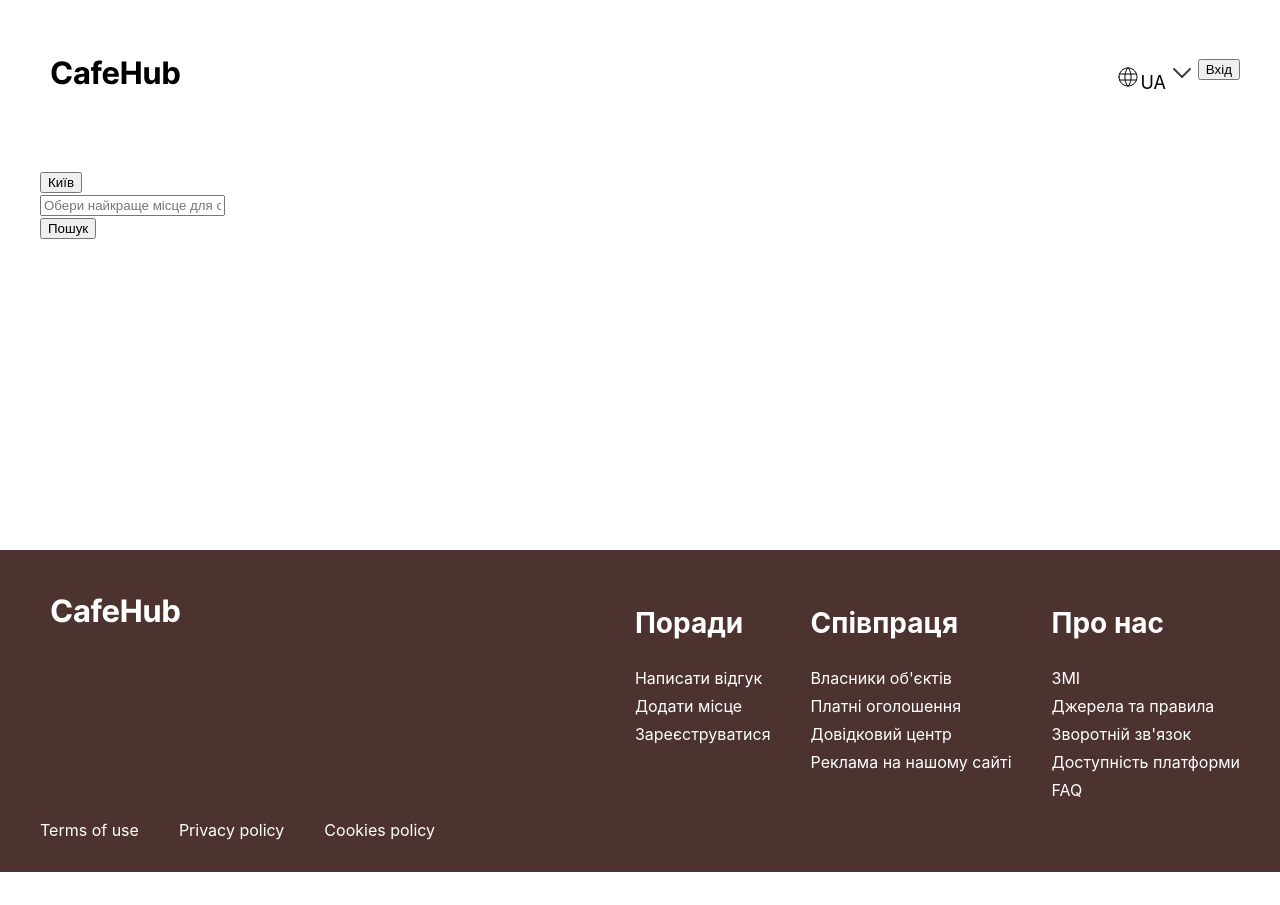
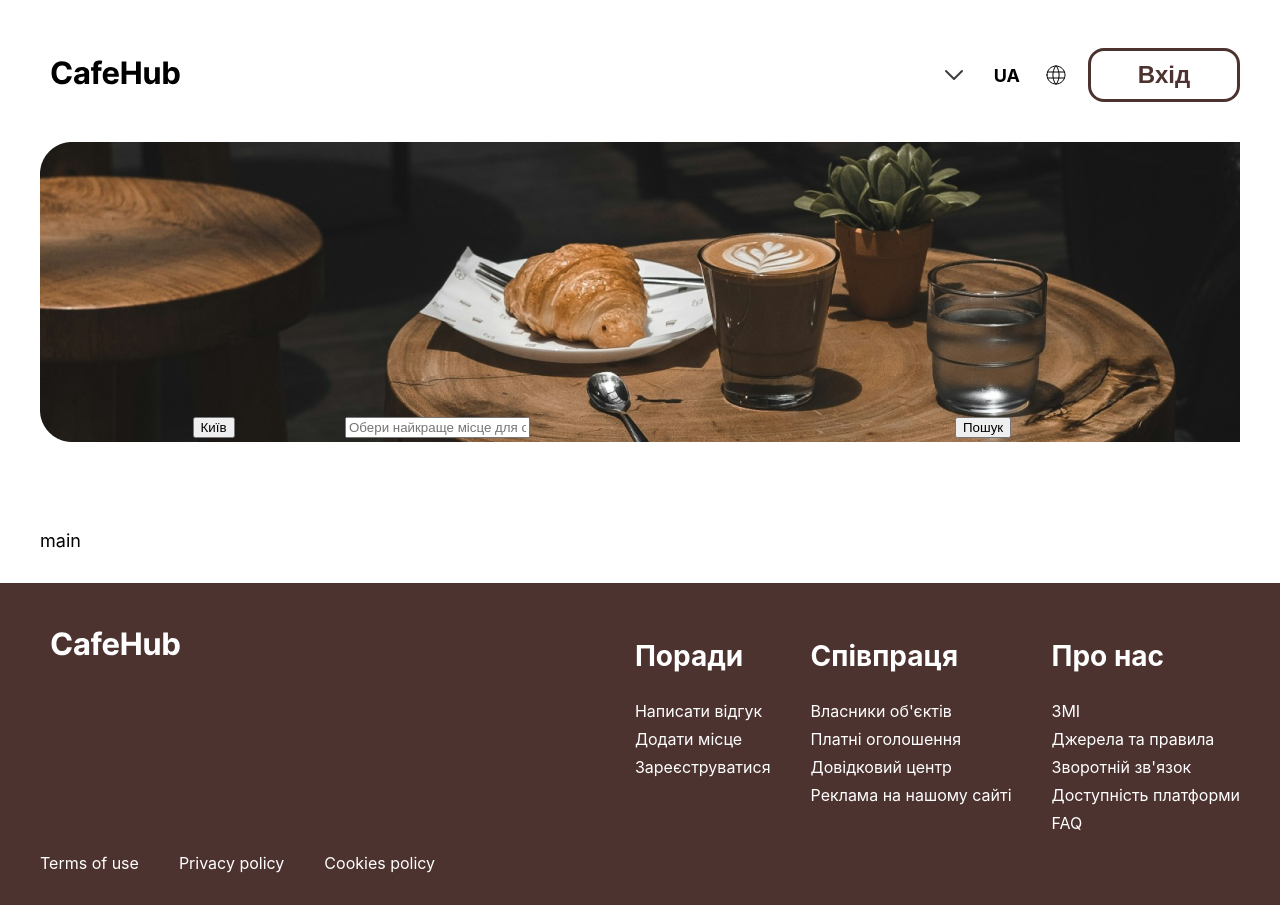
Before and after one commit to vitalii-fedusov/CafeHub, a React (Create React App) app: page / in a window 1280 px wide. Before the commit the page ends 872 px from the top, so only its background shows below. Built offline with nearby package versions, Linux system fonts and the light colour scheme.

Commit message:
add base top-bar layout

```diff
--- a/public/index.html
+++ b/public/index.html
@@ -1,5 +1,5 @@
 <!DOCTYPE html>
-<html lang="en">
+<html lang="en" class="page">
   <head>
     <meta charset="utf-8" />
     <link rel="icon" href="%PUBLIC_URL%/favicon.ico" />
@@ -26,7 +26,7 @@
     -->
     <title>React App</title>
   </head>
-  <body>
+  <body class="page__body">
     <noscript>You need to enable JavaScript to run this app.</noscript>
     <div id="root"></div>
     <!--
--- a/src/App.scss
+++ b/src/App.scss
@@ -1,5 +1,6 @@
 @import '/src/style-utils/vars.scss';
 @import '/src/style-utils/normalize.scss';
+@import '/src/style-utils/mixins.scss';
 
 @import '../src/Components/Header/Header.scss';
 @import '../src/Components/Main/Main.scss';
@@ -11,7 +12,18 @@
 
 .container {
   font-size: 18px;
-  min-height: calc(100vh - #{$footer-height});
   max-width: 1440px;
   padding: 40px 40px 32px;
+  margin: 0 auto;
 }
+
+.page {
+
+  &__header {
+    margin-bottom: 88px;
+  }
+
+  &__body {
+    margin-inline: auto;
+  }
+}
--- a/src/Components/Footer/Footer.scss
+++ b/src/Components/Footer/Footer.scss
@@ -2,7 +2,7 @@
   display: flex;
   justify-content: space-between;
   height: $footer-height;
-  background-color: #4c3330;
+  background-color: $brown-color;
   padding: 28px 40px 32px;
   color: #fff;
 
--- a/src/Components/Header/Header.scss
+++ b/src/Components/Header/Header.scss
@@ -1,5 +1,7 @@
 .header {
-  height: $header-height;
+  &__top-bar {
+    margin-bottom: 32px;
+  }
 }
 
 .top-bar {
@@ -14,5 +16,60 @@
 
   &__items {
     display: flex;
+    gap: 20px;
+  }
+
+  &__item {
+    display: flex;
+    gap: 24px;
+    align-items: center;
+    justify-content: center;
+  }
+
+  &__icon {
+    font-weight: bold;
+  }
+
+  &__button {
+    width: 152px;
+    height: 54px;
+    border-radius: 16px;
+    cursor: pointer;
+    border: 3px solid $brown-color;
+    background-color: white;
+    color: $brown-color;
+    font-size: 24px;
+    font-weight: bold;
   }
 }
+
+.search-bar {
+  width: 100%;
+  height: 300px;
+  background-image: url('../../assets/images/header-bg-image.png');
+  position: relative;
+
+  &__list {
+    width: 100%;
+    @include pageGrid;
+    height: 54px;
+    position: absolute;
+    bottom: 0;
+    transform: translateY(50%);
+  }
+
+  &__item {
+  }
+
+  &__city {
+    grid-column: 2 / 3;
+  }
+
+  &__input {
+    grid-column: 3 / 7;
+  }
+
+  &__search {
+    grid-column: -2 / -3;
+  }
+}
--- a/src/Components/Header/Header.tsx
+++ b/src/Components/Header/Header.tsx
@@ -6,8 +6,8 @@
 
 export const Header: React.FC = () => {
   return (
-    <header className="header">
-      <div className="top-bar">
+    <header className="header page__header">
+      <div className="top-bar header__top-bar">
         <a href=".">
           <img src={logo} alt="CafeHub logo" />
         </a>
@@ -15,19 +15,31 @@
         <nav className="top-bar__nav">
           <ul className="top-bar__items">
             <li className="top-bar__item">
-              <div>
-                <img src={world} alt="icon world" />
-                <span>UA</span>
-                <img src={arrowDown} alt="arrow down" />
-              </div>
+              <img className="top-bar__icon" src={arrowDown} alt="arrow down" />
+              <span className="top-bar__icon">UA</span>
+              <img className="top-bar__icon" src={world} alt="icon world" />
             </li>
 
-            <li>
-              <button type="button">Вхід</button>
+            <li className="top-bar__item">
+              <button className="top-bar__button" type="button">Вхід</button>
             </li>
           </ul>
         </nav>
       </div>
+
+      <div className="header__search-bar search-bar">
+        <ul className="search-bar__list">
+          <li className="search-bar__item search-bar__city">
+            <button type="button">Київ</button>
+          </li>
+          <li className="search-bar__item search-bar__input">
+            <input type="text" placeholder="Обери найкраще місце для свого відпочинку" />
+          </li>
+          <li className="search-bar__item search-bar__search">
+            <button type="button">Пошук</button>
+          </li>
+        </ul>
+      </div>
     </header>
   );
 };
--- a/src/Components/Main/Main.scss
+++ b/src/Components/Main/Main.scss
@@ -1,3 +1,3 @@
 .main {
-  height: calc(100vh - #{$header-height} - #{$footer-height});
+  // height: calc(100vh - #{$top-bar-height} - #{$footer-height});
 }
--- a/src/Components/Main/Main.tsx
+++ b/src/Components/Main/Main.tsx
@@ -3,19 +3,7 @@
 export const Main: React.FC = () => {
   return (
     <main className="main">
-      <div className="search-bar">
-        <ul>
-          <li>
-            <button type="button">Київ</button>
-          </li>
-          <li>
-            <input type="text" placeholder="Обери найкраще місце для свого відпочинку" />
-          </li>
-          <li>
-            <button type="button">Пошук</button>
-          </li>
-        </ul>
-      </div>
+      main
     </main>
   );
 };
--- /dev/null
+++ b/src/style-utils/mixins.scss
@@ -0,0 +1,5 @@
+@mixin pageGrid {
+  display: grid;
+  grid-template-columns: repeat(8, 1fr);
+  gap: 20px;
+}
--- a/src/style-utils/vars.scss
+++ b/src/style-utils/vars.scss
@@ -1,2 +1,3 @@
-$header-height: 130px;
+// $top-bar-height: 130px;
 $footer-height: 322px;
+$brown-color: #4c3330;
```
Also changed, not shown: src/assets/images/header-bg-image.png (added).
